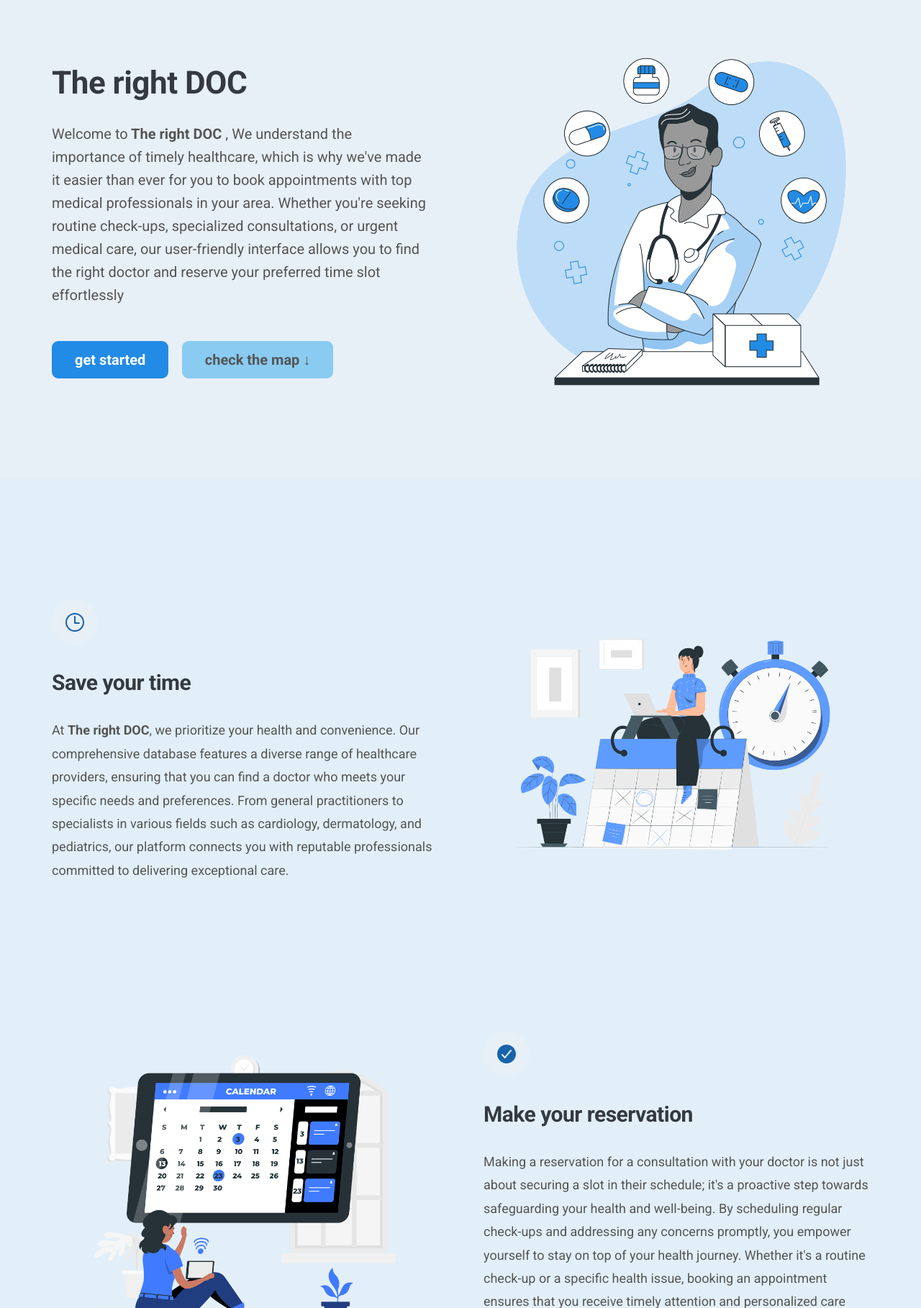
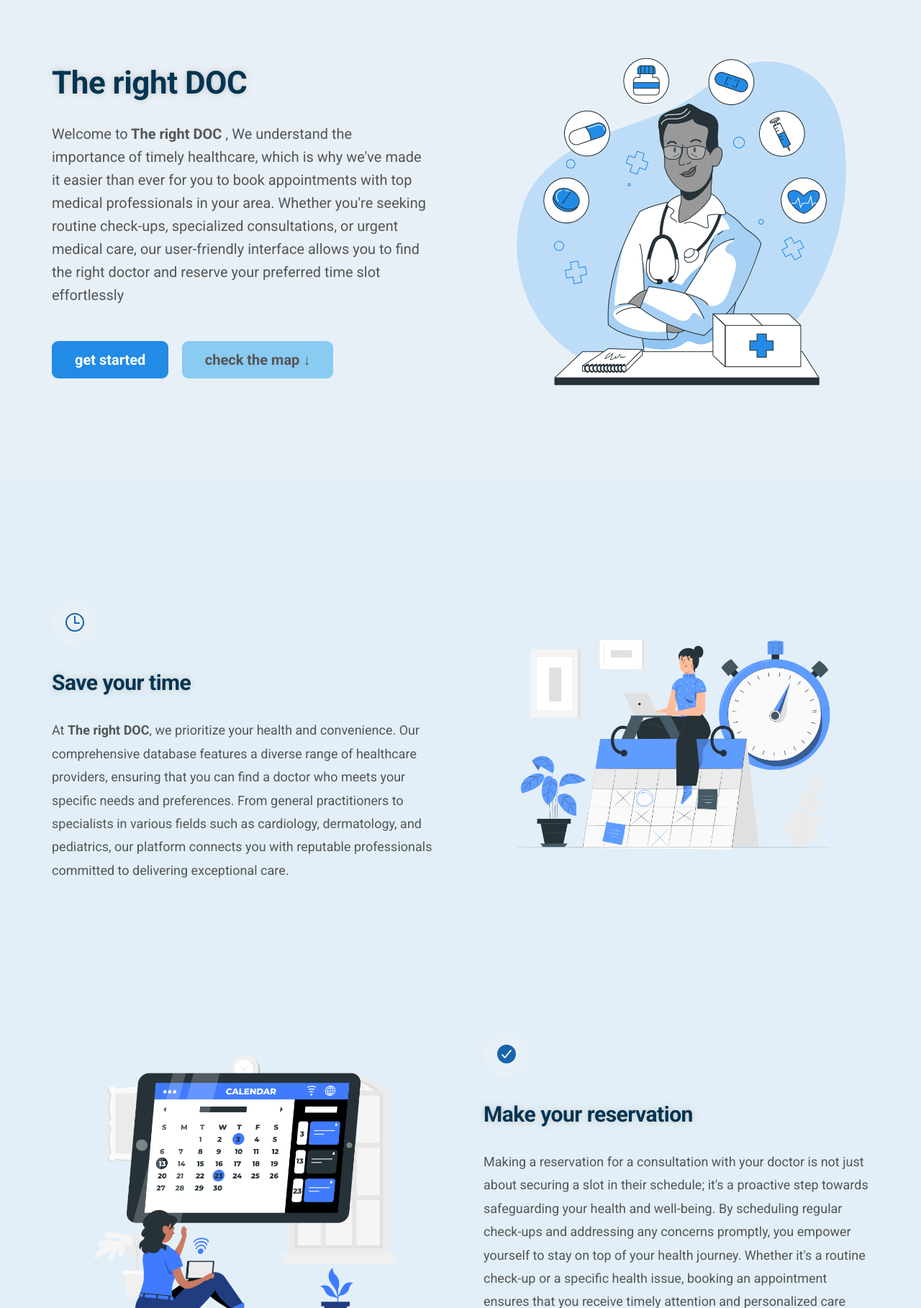
Before and after one commit to Khaled-844AI/The_right_DOC, a Django app: page / in a window 1280 px wide. Shown: the part 97-1915 px from the top of the page at 72% size. Run offline with Django 4.2, Linux system fonts and the light colour scheme.

```diff
--- a/The_right_DOC/static/style.css
+++ b/The_right_DOC/static/style.css
@@ -68,7 +68,10 @@ div {
   transform: translate(-100%);
   transition: 1s;
 }
-
+.glow {
+            color: #023552; /* Set text color to blue */
+            text-shadow: 0 0 10px #c0c3c4; /* Add a glowing effect */
+}
 .show{
   opacity: 1;
   filter: blur(0);
--- a/The_right_DOC/templates/index.html
+++ b/The_right_DOC/templates/index.html
@@ -42,7 +42,7 @@
         <div class="hero">
           <div class="hero-text-box">
             <h1 class="heading-primary animate">
-                The right DOC
+                <span class="glow">The right DOC</span>
             </h1>
 
             <p class="hero-description">
@@ -69,7 +69,7 @@
         <!-- info 01 -->
         <div class="info-text-box">
           <ion-icon name="time-outline" class="info-icon hidden"></ion-icon>
-          <h3 class="heading-tertiary hidden">
+          <h3 class="heading-tertiary hidden glow">
             Save your time
           </h3>
           <p class="info-description hidden">
@@ -89,7 +89,7 @@
 
         <div class="info-text-box">
             <ion-icon name="checkmark-circle" class="info-icon hidden"></ion-icon>
-          <h3 class="heading-tertiary hidden">
+          <h3 class="heading-tertiary hidden glow">
             Make your reservation
           </h3>
           <p class="info-description hidden">
@@ -108,7 +108,7 @@
 
         <div class="info-text-box">
             <ion-icon name="medkit" class="info-icon hidden"></ion-icon>
-          <h3 class="heading-tertiary hidden">
+          <h3 class="heading-tertiary hidden glow">
             Meet your patients
           </h3>
           <p class="info-description hidden">
@@ -129,7 +129,7 @@
       <div class="container" >
         <div class="cta">
           <div class="cta-text-box">
-            <h2 class="heading-secondary hidden">
+            <h2 class="heading-secondary hidden glow">
               meet your doctor at the right place
             </h2>
             <p class="cta-text hidden">
```
